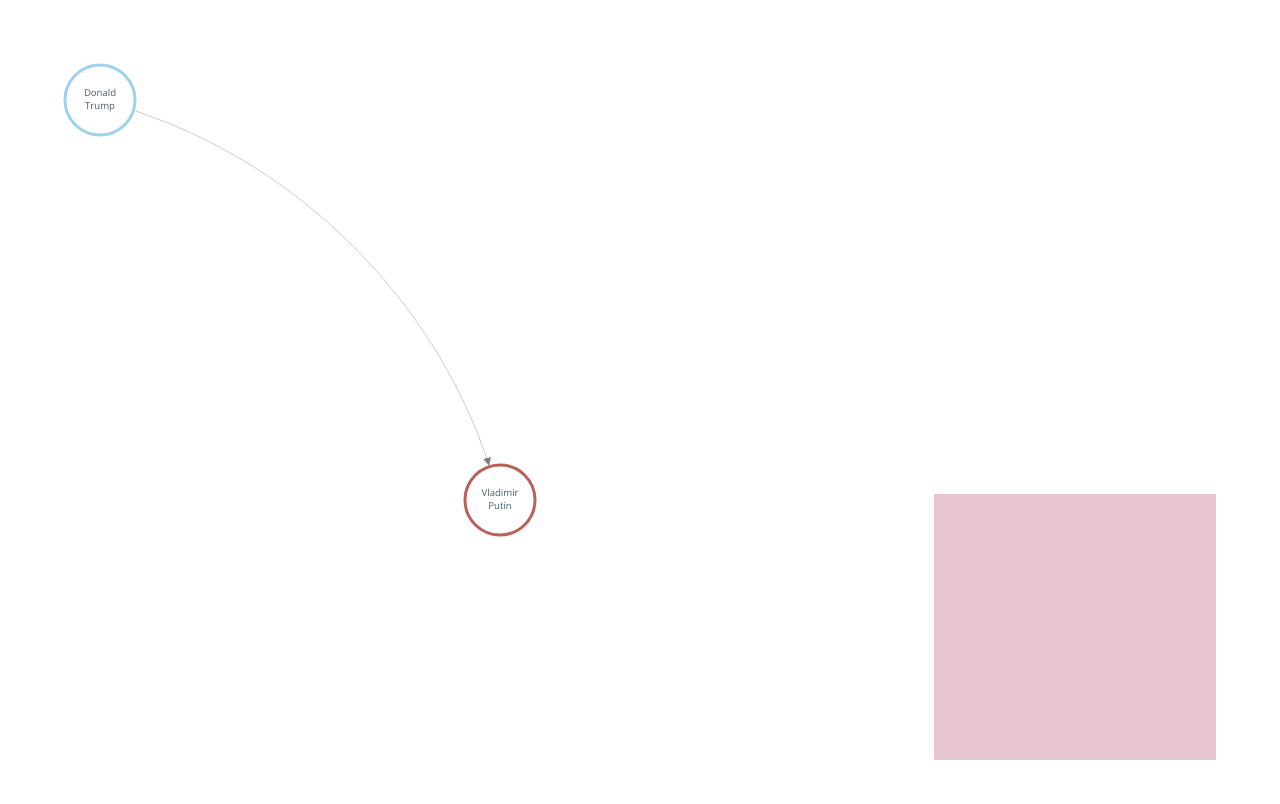
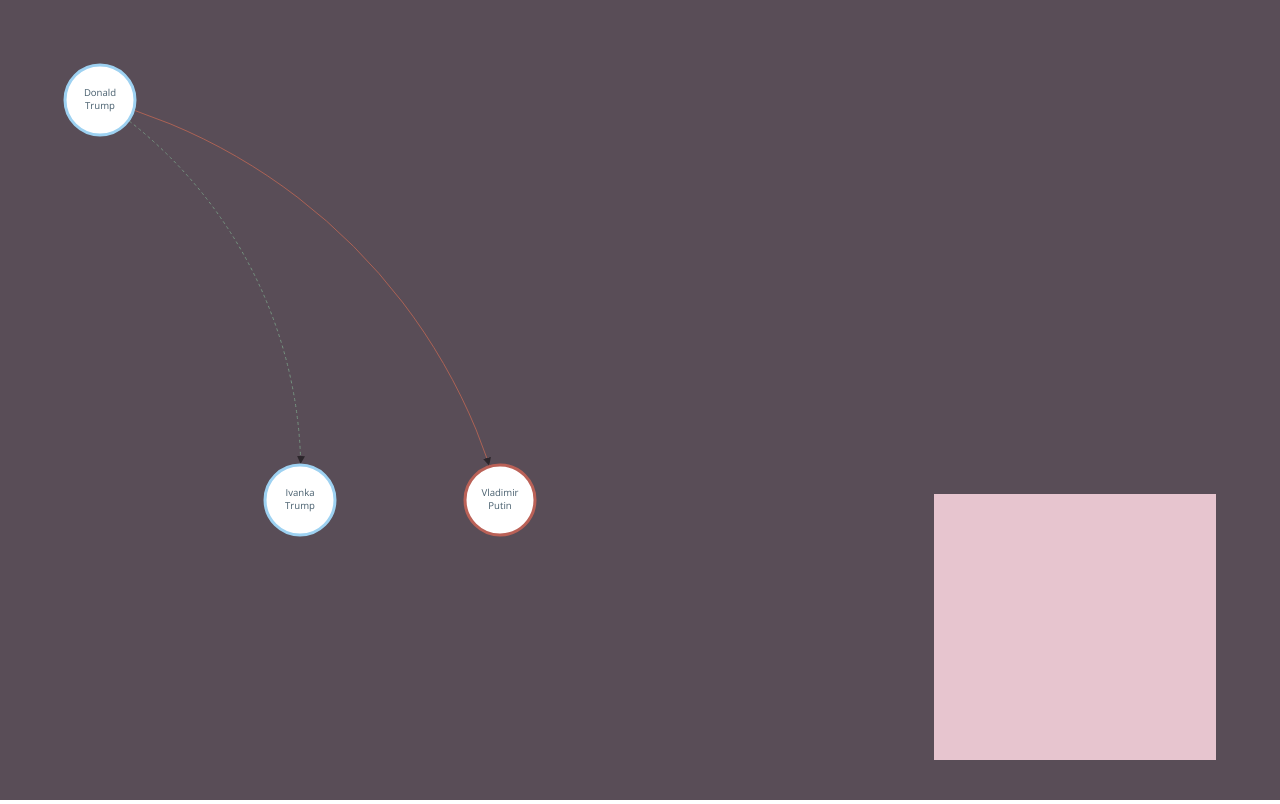
Before and after one commit to theahura/1train-YGFS, a plain HTML site: page index.html in a window 1280 px wide. Drawn offline with nearby package versions, Linux system fonts and the light colour scheme; grey boxes are pictures that could not be loaded.

Commit message:
add .gitlab-ci.yml

```diff
--- a/data.js
+++ b/data.js
@@ -27,13 +27,32 @@ function initialize() {
             "image": "http://static2.businessinsider.com/image/5232093ceab8ea8a68966704/meet-the-pr-firm-that-helped-vladimir-putin-troll-the-entire-country.jpg",
             "description": "dick prime minister",
             "source":""
+        },
+        "Ivanka Trump": {
+            "name": "Ivanka Trump",
+            "USA": true,
+            "index": 2,
+            "x": 300,
+            "y": 500,
+            "image": "https://upload.wikimedia.org/wikipedia/commons/thumb/c/cc/Ivankatrump.jpg/170px-Ivankatrump.jpg",
+            "description": "dick prime minister",
+            "source":""
         }
     }
 
-	links = [{
+	links = [
+	{
         source: nodes["Donald Trump"],
         target: nodes["Vladimir Putin"],
-        type: LINK_TYPE.Political
-    }]
+        type: LINK_TYPE.Political,
+        confirmed: true
+    },
+    {
+        source: nodes["Donald Trump"],
+        target: nodes["Ivanka Trump"],
+        type: LINK_TYPE.Business,
+        confirmed: false
+    }
+    ]
 
 }
--- a/main.css
+++ b/main.css
@@ -15,6 +15,7 @@ g text {
 }
 
 #description-box {
+  font-family: 'Open Sans', sans-serif;
   pointer-events: none;
   position: fixed;
   bottom: 5%; right: 5%;
--- a/main.js
+++ b/main.js
@@ -10,7 +10,8 @@ var simulation = d3.forceSimulation(nodes)
 
 var svg = d3.select("body").append("svg")
     .attr("width", width)
-    .attr("height", height);
+    .attr("height", height)
+    .style("background-color", "#594D57");
 
 // svg.append("defs")
     // .selectAll("pattern")
@@ -99,8 +100,32 @@ function restart() {
         .attr("opacity", 0)
         .remove();
 
+// // .transition()
+//         .duration(2000)
+//         .ease("linear")
+//         .attr("stroke-dashoffset", totalLength);
+
     link = link.enter().append("path")
         .attr("class", function(d) { return "link " + d.type; })
+        .style("stroke-dasharray", function(d) {
+            if (d.confirmed) {
+                return d3.select(this).node().getTotalLength();
+            }
+            else {
+                return 3;
+            }
+        })
+        .style("stroke", function(d) {
+            if (d.type == LINK_TYPE.Business) {
+                return "#8FD5A6"
+            }
+            else if (d.type == LINK_TYPE.Political) {
+                return "#FC7753"
+            }
+            else {
+                return "#EB5160"
+            }
+        })
         .style("fill", 0)
         .style("opacity", 0.5)
         .attr("marker-end", "url(#arrow)")
```
Also changed, not shown: index.html (+1 -1 lines), 1 other file.
